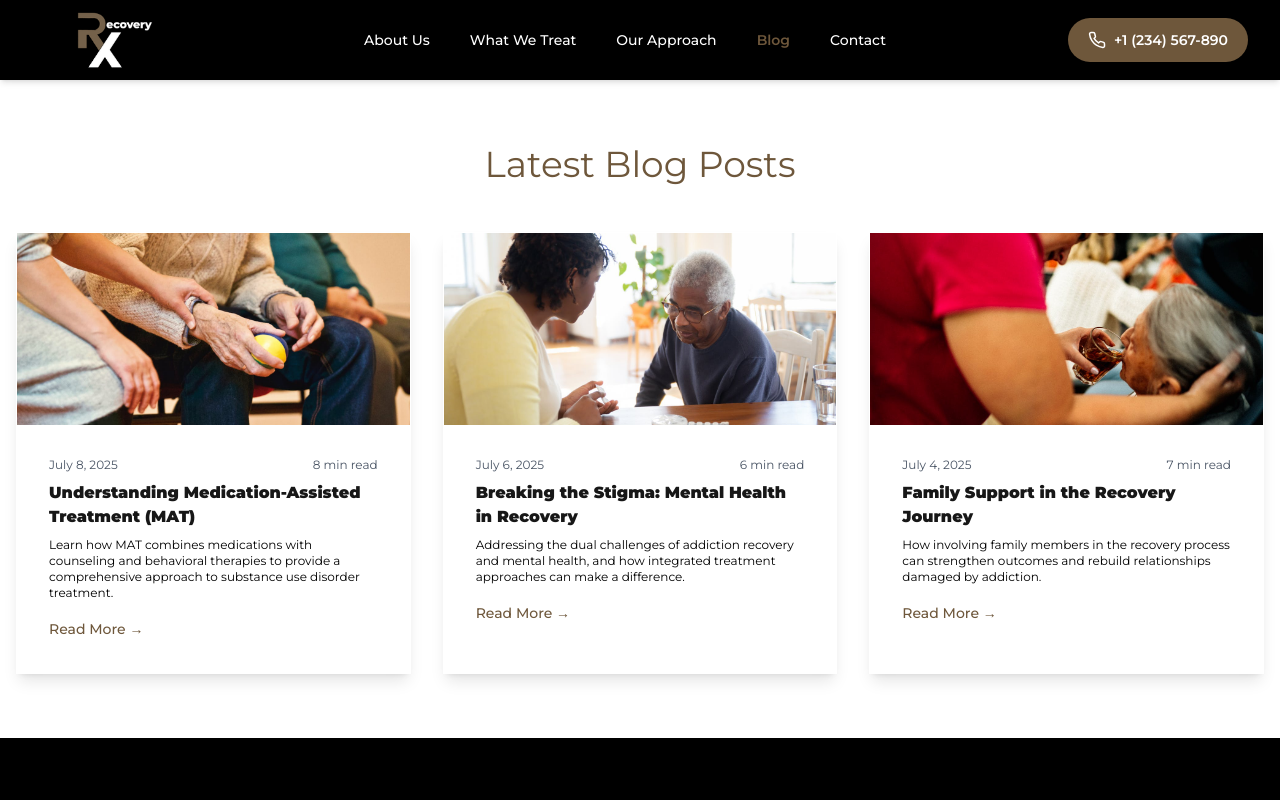
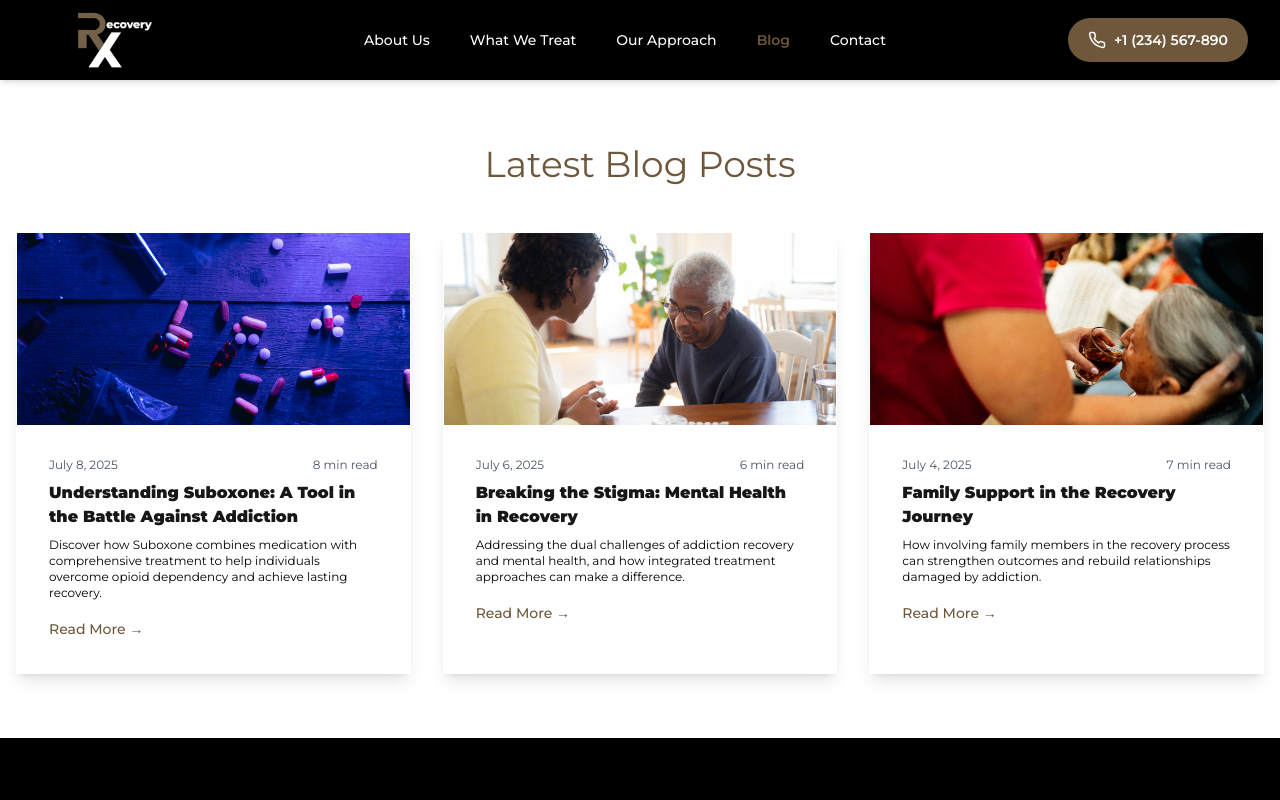
Before and after one commit to orlamee/recoveryrx, a Next.js app: page /blog in a window 1280 px wide. Shown: the top 800 px of the page. Built offline with nearby package versions, Linux system fonts and the light colour scheme.

Commit message:
Refactor code structure for improved readability and maintainability

```diff
--- a/src/app/about/page.tsx
+++ b/src/app/about/page.tsx
@@ -115,10 +115,9 @@ export default function AboutPage() {
                   support.
                 </p>
                 <p>
-                  Our team of clinicians and counselors saw a need for addiction
-                  care that treats the whole person, not just the symptoms. So
-                  we created a place where people feel safe, heard, and
-                  empowered from day one.
+                  Dr. Vivian saw a need for addiction care that treats the
+                  whole person, not just the symptoms. So we created a place
+                  where people feel safe, heard, and empowered from day one.
                 </p>
                 <p>
                   Located in the heart of our community, RecoveryRx is more than
--- a/src/app/blog/[id]/page.tsx
+++ b/src/app/blog/[id]/page.tsx
@@ -1,3 +1,5 @@
+"use client";
+
 import React from "react";
 import Image from "next/image";
 import Link from "next/link";
@@ -7,39 +9,15 @@ import { FiArrowLeft, FiCalendar, FiClock } from "react-icons/fi";
 
 const blogPosts = [
   {
-    id: "understanding-medication-assisted-treatment",
-    title: "Understanding Medication-Assisted Treatment (MAT)",
+    id: "understanding-suboxone-a-tool-in-the-battle-against-addiction",
+    title: "Understanding Suboxone: A Tool in the Battle Against Addiction",
     excerpt:
-      "Learn how MAT combines medications with counseling and behavioral therapies to provide a comprehensive approach to substance use disorder treatment.",
+      "Discover how Suboxone combines medication with comprehensive treatment to help individuals overcome opioid dependency and achieve lasting recovery.",
     date: "July 8, 2025",
-    image: "/images/health.jpg",
+    image: "/images/opiods.jpg",
     readTime: "8 min read",
     author: "Dr. Sarah Johnson",
     content: `
-      <h2>What is Medication-Assisted Treatment?</h2>
-      <p>Medication-Assisted Treatment (MAT) is an evidence-based approach that combines FDA-approved medications with counseling and behavioral therapies to treat substance use disorders. This comprehensive method has proven to be one of the most effective ways to help individuals achieve and maintain recovery.</p>
-
-      <h2>How MAT Works</h2>
-      <p>MAT works by normalizing brain chemistry, blocking the euphoric effects of alcohol and opioids, relieving physiological cravings, and normalizing body functions without the negative effects of the abused drug. The treatment is individualized and tailored to meet each patient's specific needs.</p>
-
-      <h2>Benefits of MAT</h2>
-      <ul>
-        <li>Reduces cravings and withdrawal symptoms</li>
-        <li>Improves patient survival rates</li>
-        <li>Increases retention in treatment programs</li>
-        <li>Decreases illicit drug use and criminal activity</li>
-        <li>Improves the ability to gain and maintain employment</li>
-        <li>Enhances birth outcomes for pregnant women with substance use disorders</li>
-      </ul>
-
-      <h2>Common Medications Used</h2>
-      <p>Several FDA-approved medications are used in MAT programs, including methadone, buprenorphine, and naltrexone for opioid use disorders, and naltrexone, acamprosate, and disulfiram for alcohol use disorders. Each medication works differently and is chosen based on individual patient needs.</p>
-
-      <h2>The Role of Counseling</h2>
-      <p>While medication addresses the physical aspects of addiction, counseling and behavioral therapies address the psychological and social factors. This combination provides the best chance for sustainable recovery and helps patients develop coping strategies for long-term success.</p>
-
-      <h2>Getting Started with MAT</h2>
-      <p>If you or someone you know is struggling with substance use disorder, MAT could be an effective treatment option. At RecoveryRx, our experienced medical team works with each patient to develop a personalized treatment plan that may include MAT as part of a comprehensive recovery program.</p>
     `,
   },
   {
@@ -52,29 +30,6 @@ const blogPosts = [
     readTime: "6 min read",
     author: "Dr. Michael Chen",
     content: `
-      <h2>The Connection Between Mental Health and Addiction</h2>
-      <p>Mental health disorders and substance use disorders often occur together, a condition known as co-occurring disorders or dual diagnosis. Research shows that approximately 50% of people with a mental health disorder will also experience a substance use disorder at some point in their lives.</p>
-
-      <h2>Breaking Down the Stigma</h2>
-      <p>One of the biggest barriers to recovery is the stigma surrounding both mental health and addiction. Many people feel ashamed or embarrassed about seeking help, which can delay treatment and worsen outcomes. It's important to understand that both mental health disorders and addiction are medical conditions that require professional treatment.</p>
-
-      <h2>Common Co-Occurring Conditions</h2>
-      <ul>
-        <li>Depression and alcohol use disorder</li>
-        <li>Anxiety disorders and prescription drug abuse</li>
-        <li>PTSD and substance use disorders</li>
-        <li>Bipolar disorder and various substance dependencies</li>
-        <li>ADHD and stimulant abuse</li>
-      </ul>
-
-      <h2>Integrated Treatment Approaches</h2>
-      <p>The most effective treatment for co-occurring disorders involves an integrated approach that addresses both conditions simultaneously. This may include medication management, individual therapy, group counseling, family therapy, and peer support programs.</p>
-
-      <h2>The Importance of Comprehensive Care</h2>
-      <p>At RecoveryRx, we understand that recovery is not just about stopping substance use—it's about healing the whole person. Our integrated treatment programs address both mental health and substance use disorders, providing patients with the tools they need for lasting recovery.</p>
-
-      <h2>Hope for Recovery</h2>
-      <p>Recovery from co-occurring disorders is possible with the right treatment and support. By addressing both conditions together and providing comprehensive care, individuals can achieve lasting wellness and rebuild their lives.</p>
     `,
   },
   {
@@ -87,33 +42,6 @@ const blogPosts = [
     readTime: "7 min read",
     author: "Dr. Emily Rodriguez",
     content: `
-      <h2>The Role of Family in Recovery</h2>
-      <p>Recovery is not just an individual journey—it affects entire families. When family members are involved in the treatment process, outcomes improve significantly. Family support can provide motivation, accountability, and a strong foundation for long-term recovery success.</p>
-
-      <h2>How Addiction Affects Families</h2>
-      <p>Addiction can strain family relationships, create trust issues, and cause emotional trauma for all family members. Children may experience neglect or instability, spouses may feel betrayed or helpless, and parents may struggle with guilt and confusion about how to help their loved one.</p>
-
-      <h2>Family Therapy Benefits</h2>
-      <ul>
-        <li>Improves communication between family members</li>
-        <li>Helps rebuild trust and repair relationships</li>
-        <li>Educates family about addiction as a disease</li>
-        <li>Develops healthy coping strategies for the entire family</li>
-        <li>Creates a supportive home environment for recovery</li>
-        <li>Addresses enabling behaviors that may hinder recovery</li>
-      </ul>
-
-      <h2>Setting Healthy Boundaries</h2>
-      <p>One of the most important aspects of family involvement in recovery is learning to set healthy boundaries. This means supporting the person in recovery while not enabling destructive behaviors. Family members learn to practice tough love while maintaining compassion and hope.</p>
-
-      <h2>Building a Recovery-Supportive Environment</h2>
-      <p>Creating a home environment that supports recovery involves removing triggers, establishing new routines, and developing family activities that don't revolve around substance use. This might include regular family meetings, shared meals, and engaging in healthy recreational activities together.</p>
-
-      <h2>Long-Term Family Healing</h2>
-      <p>Recovery is an ongoing process that requires continued family support and involvement. Regular family therapy sessions, participation in support groups like Al-Anon, and ongoing education about addiction and recovery can help families maintain healthy relationships and support long-term sobriety.</p>
-
-      <h2>Getting Help at RecoveryRx</h2>
-      <p>At RecoveryRx, we believe that involving families in the recovery process is essential for success. Our family therapy programs help heal relationships, improve communication, and create a strong support system for lasting recovery.</p>
     `,
   },
 ];
--- a/src/app/blog/page.tsx
+++ b/src/app/blog/page.tsx
@@ -6,11 +6,11 @@ import Footer from '@/components/Footer';
 
 const blogPosts = [
   {
-    id: 'understanding-medication-assisted-treatment',
-    title: 'Understanding Medication-Assisted Treatment (MAT)',
-    excerpt: 'Learn how MAT combines medications with counseling and behavioral therapies to provide a comprehensive approach to substance use disorder treatment.',
+    id: 'understanding-suboxone-a-tool-in-the-battle-against-addiction',
+    title: 'Understanding Suboxone: A Tool in the Battle Against Addiction',
+    excerpt: 'Discover how Suboxone combines medication with comprehensive treatment to help individuals overcome opioid dependency and achieve lasting recovery.',
     date: 'July 8, 2025',
-    image: '/images/health.jpg',
+    image: '/images/opiods.jpg',
     readTime: '8 min read',
   },
   {
--- a/src/app/treatments/page.tsx
+++ b/src/app/treatments/page.tsx
@@ -128,7 +128,7 @@ export default function TreatmentPage() {
               <div className="flex items-center mb-4">
                 <GiHeartBottle className="text-3xl text-[#6e573b] mr-4" />
                 <h3 className="text-2xl text-[#6e573b] font-semibold">
-                  Opioid Dependency
+                  Opioid Use Disorder
                 </h3>
               </div>
               <p className="text-black mb-6">
@@ -181,7 +181,7 @@ export default function TreatmentPage() {
               <div className="flex items-center mb-4">
                 <GiOpenedFoodCan className="text-3xl text-[#6e573b] mr-4" />
                 <h3 className="text-2xl text-[#6e573b] font-semibold">
-                  Alcohol Addiction
+                  Alcohol Use Disorder
                 </h3>
               </div>
               <p className="text-black mb-6">
--- a/src/components/About.tsx
+++ b/src/components/About.tsx
@@ -20,10 +20,9 @@ const About = () => {
             <p className="text-black mb-6 text-sm font-normal">
               RecoveryRx began with one mission: to offer a better path to
               healing, one rooted in dignity, understanding, and real support.
-              Our team of clinicians and counselors saw a need for addiction
-              care that treats the whole person, not just the symptoms. So we
-              created a place where people feel safe, heard, and empowered from
-              day one.
+              Dr. Vivian saw a need for addiction care that treats the whole
+              person, not just the symptoms. So we created a place where people
+              feel safe, heard, and empowered from day one.
             </p>
             <p className="text-black mb-6 text-sm font-normal">
               Located in the heart of our community, RecoveryRx is more than a
--- a/src/components/Blog.tsx
+++ b/src/components/Blog.tsx
@@ -4,11 +4,11 @@ import Link from 'next/link';
 
 const blogPosts = [
   {
-    id: 'understanding-medication-assisted-treatment',
-    title: 'Understanding Medication-Assisted Treatment (MAT)',
-    excerpt: 'Learn how MAT combines medications with counseling and behavioral therapies to provide a comprehensive approach to substance use disorder treatment.',
+    id: 'understanding-suboxone-a-tool-in-the-battle-against-addiction',
+    title: 'Understanding Suboxone: A Tool in the Battle Against Addiction',
+    excerpt: 'Discover how Suboxone combines medication with comprehensive treatment to help individuals overcome opioid dependency and achieve lasting recovery.',
     date: 'July 8, 2025',
-    image: '/images/health.jpg',
+    image: '/images/opiods.jpg',
     readTime: '8 min read',
   },
   {
```
Also changed, not shown: public/images/opiods.jpg (added).
